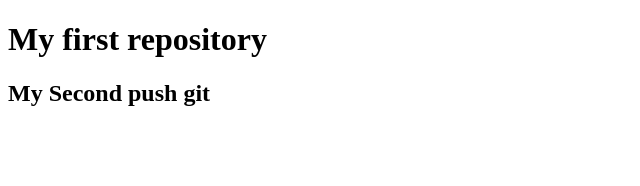
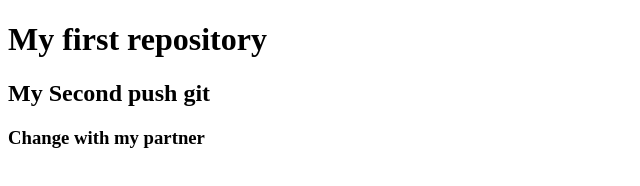
Before and after one commit to SohailRono/my-first-app, a plain HTML site: page index.html in a window 1280 px wide. Shown: the whole page, without its empty margins (0-640 px from the left). Drawn offline with Linux system fonts and the light colour scheme.

Commit message:
Update index.html

```diff
--- a/index.html
+++ b/index.html
@@ -8,5 +8,6 @@
 <body>
     <h1>My first repository</h1>
     <h2>My Second push git</h1>
+     <h3>Change with my partner</h>
 </body>
 </html>
```
